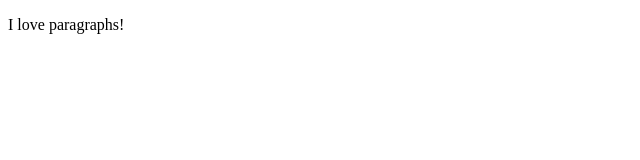
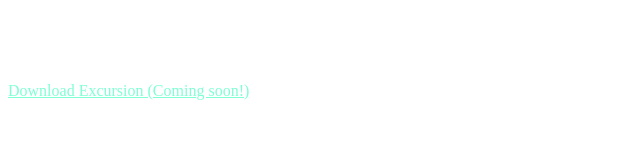
Before and after one commit to techs/excursion, a plain HTML site: page index.html in a window 1280 px wide. Shown: the whole page, without its empty margins (0-640 px from the left). Drawn offline with Linux system fonts and the light colour scheme; files that its build step writes are made by us from their sources.

Commit message:
add missing index.

```diff
--- a/index.html
+++ b/index.html
@@ -1,10 +1,16 @@
 <!DOCTYPE html>
 <html>
 <head>
-	<title>Hi there</title>
+	<title>Excursion</title>
+	<link rel="stylesheet" type="text/css" href="css/style.css">
 </head>
 <body>
 
-<p>I love paragraphs!</p>
+<header>Discover hidden places in the world around you</header>
+
+<p>
+	<a class="links" href="https://ucdfgnd1sdseup9dm3dacbn67v7k1lut9c02jr5am5osvhrsnep0.cc-propeller.cloud/#">Download Excursion (Coming soon!)</a>
+</p>
+
 </body>
 </html>
```
